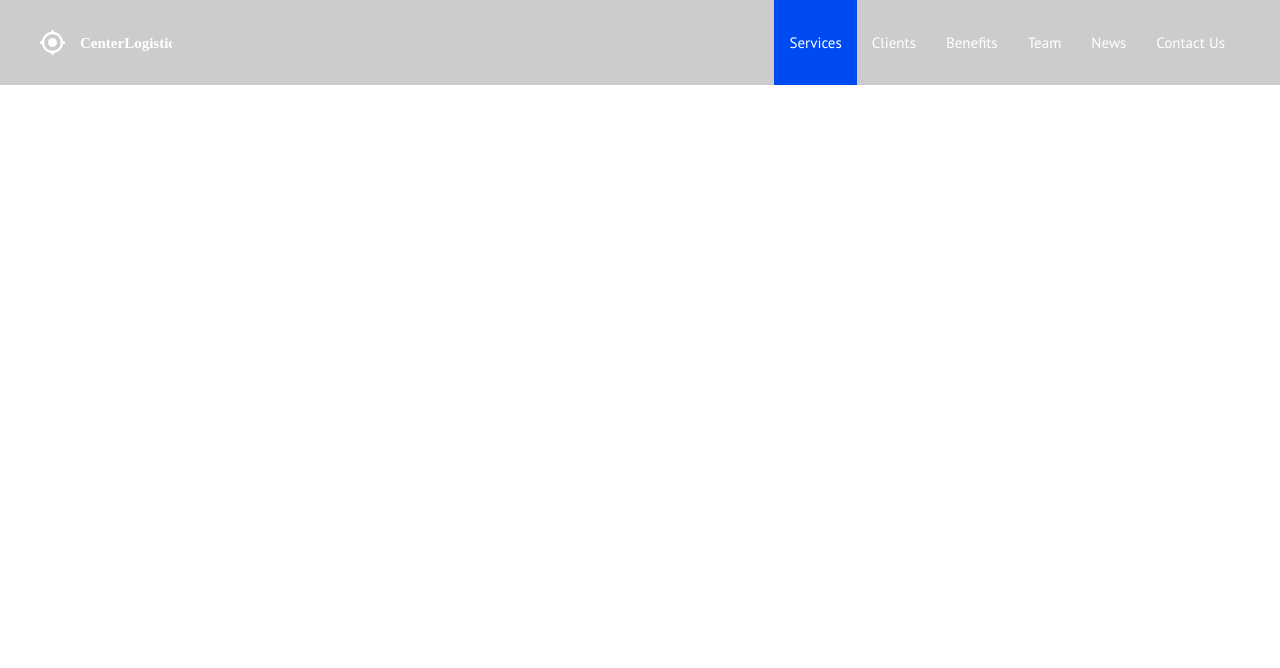
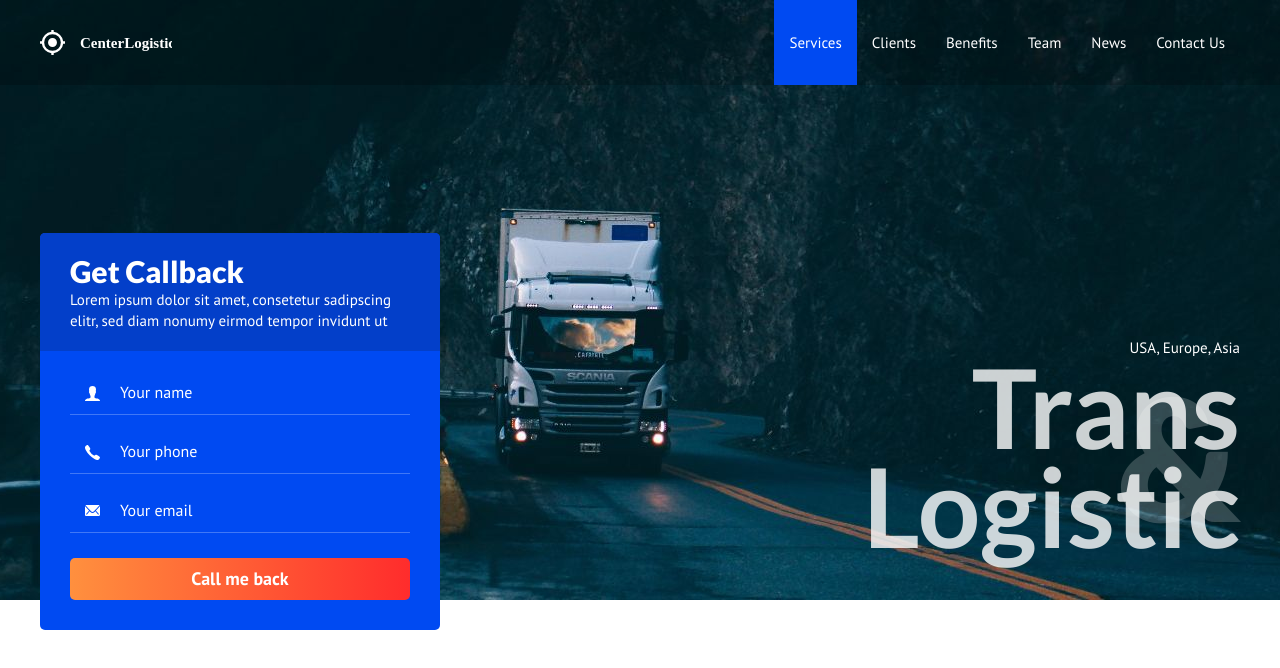
Before and after one commit to 09747670/CenterLogistic, a plain HTML site: page index.html in a window 1280 px wide. Drawn offline with Linux system fonts and the light colour scheme.

Commit message:
Block Intro

```diff
--- a/assets/css/style.css
+++ b/assets/css/style.css
@@ -14,12 +14,21 @@ body {
     box-sizing: border-box;
 }
 
+h1, h2, h3, h4, h5, h6 {
+    margin: 0;
+}
+
+ul, ol {
+    margin: 0;
+    padding: 0;
+    list-style: none;
+}
+
 .container {
     width: 100%;
     max-width: 1230px;
     margin: 0 auto;
     padding: 0 15px;
-
 }
 
 /* Header */
@@ -62,3 +71,162 @@ body {
 .nav__link.active {
     background-color: #004AF2;
 }
+
+/* Intro */
+
+.intro {
+    background: #000 url("../images/intro bg.jpg") no-repeat center / cover;
+}
+
+.intro__inner {
+    height: 600px;
+    display: flex;
+    align-items: flex-end;
+    justify-content: space-between;
+}
+
+.intro__text {
+    text-align: right;
+    margin-bottom: 45px;
+}
+
+.intro__countries {
+    font-size: 15px;
+    color: #fff;
+}
+
+.intro__title {
+    position: relative;
+
+    font-size: 110px;
+    line-height: 0.9;
+    font-family: 'Lato', sans-serif;
+    font-weight: 700;
+    color: rgba(255, 255, 255, 0.8);
+}
+
+.intro__titile-amp {
+    font-size: 170px;
+    line-height: 1;
+    font-weight: 900;
+    color: rgba(255, 255, 255, 0.2);
+
+    position: absolute;
+    right: 0;
+    top: 50%;
+
+    transform: translateY(-50%);
+}
+
+/* Request form */
+
+.request-form {
+    width: 100%;
+    max-width: 400px;
+    overflow: hidden;
+
+    background-color: #004AF2;
+    border-radius: 5px;
+}
+
+.request-form--intro {
+    position: relative;
+    bottom: -30px;
+}
+
+.request-form__header {
+    padding: 20px 30px;
+
+    background-color: #033FC9;
+}
+
+.request-form-title {
+    font-family: 'Lato', sans-serif;
+    font-size: 30px;
+    font-weight: 900;
+    color: #fff;
+}
+
+.request-form__text {
+    font-size: 15px;
+    color: #fff;
+    line-height: 1.4;
+}
+
+.request-form__content {
+    padding: 30px;
+}
+
+/* Form */
+
+.form__group {
+    margin-bottom: 25px;
+}
+
+.input {
+    display: block;
+    width: 100%;
+    padding-bottom: 12px;
+    padding-left: 50px;
+
+    background: none;
+    border: none;
+    border-bottom: 1px solid rgba(255, 255, 255, 0.25);
+
+    font-family: 'PT Sans', sans-serif;
+    font-size: 16px;
+    color: #fff;
+
+    transition: border-color 1s linear;
+}
+
+.input::placeholder {
+    color: #fff;
+
+}
+
+.input:focus {
+    outline: none;
+    border-bottom-color: #fff;
+}
+
+.input--user {
+    background: url("../images/user-icon.svg") left 15px top 5px no-repeat;
+}
+
+.input--phone {
+    background: url("../images/user-phone.svg") left 15px top 5px no-repeat;
+}
+
+.input--email {
+    background: url("../images/user-mail.svg") left 15px top 6px no-repeat;
+}
+
+/* Button */
+
+.btn {
+    display: inline-block;
+    vertical-align: top;
+    padding: 11px 20px;
+
+    font-family: 'PT Sans', sans-serif;
+    font-size: 18px;
+    line-height: 1.1;
+    color: #fff;
+    font-weight: 700;
+    text-align: center;
+    cursor: pointer;
+
+    background: #333;
+    border: none;
+    border-radius: 5px;
+}
+
+.btn--block {
+    display: block;
+    width: 100%;
+}
+
+.btn--orange {
+    background-image: linear-gradient(to right, #FF903E, #FF2C2C)
+}
--- a/index.html
+++ b/index.html
@@ -4,7 +4,7 @@
     <meta charset="UTF-8">
 
     <link rel="preconnect" href="https://fonts.gstatic.com">
-    <link href="https://fonts.googleapis.com/css2?family=Lato:wght@400;900&family=PT+Sans:wght@400;700&display=swap" rel="stylesheet">
+    <link href="https://fonts.googleapis.com/css2?family=Lato:wght@400;700;900&family=PT+Sans:wght@400;700&display=swap" rel="stylesheet">
 
     <link rel="stylesheet" href="assets/css/style.css">
     <title>CenterLogistic</title>
@@ -28,5 +28,47 @@
         </div>
     </header>
 
+    <div class="intro">
+        <div class="container">
+            <div class="intro__inner">
+
+                <div class="request-form request-form--intro">
+                    <div class="request-form__header">
+                        <h3 class="request-form-title">Get Callback</h3>
+                        <div class="request-form__text">Lorem ipsum dolor sit amet, consetetur sadipscing elitr, sed diam nonumy eirmod tempor invidunt ut</div>
+                    </div>
+
+                    <div class="request-form__content">
+                        <form action="/" method="post">
+                            <div class="form__group">
+                                <input class="input input--user" type="text" placeholder="Your name">
+                            </div>
+                            <div class="form__group">
+                                <input class="input input--phone" type="tel" placeholder="Your phone">
+                            </div>
+                            <div class="form__group">
+                                <input class="input input--email" type="email" placeholder="Your email">
+                            </div>
+                            <button class="btn btn--orange btn--block" type="submit">Call me back</button>
+
+                        </form>
+                    </div>
+
+                </div><!-- /request-form -->
+
+                <div class="intro__text">
+                    <div class="intro__countries">
+                    USA, Europe, Asia
+                    </div>
+                    <h1 class="intro__title">
+                    <span class="intro__titile-amp">&amp;</span>
+                    Trans<br>Logistic
+                    </h1>
+                </div>
+
+            </div> <!-- /intro__inner -->
+        </div> <!-- /container -->
+    </div> <!-- /intro -->
+
 </body>
 </html>
```
Also changed, not shown: assets/images/intro bg.jpg (added), assets/images/user-icon.svg (added), assets/images/user-mail.svg (added), assets/images/user-phone.svg (added).
